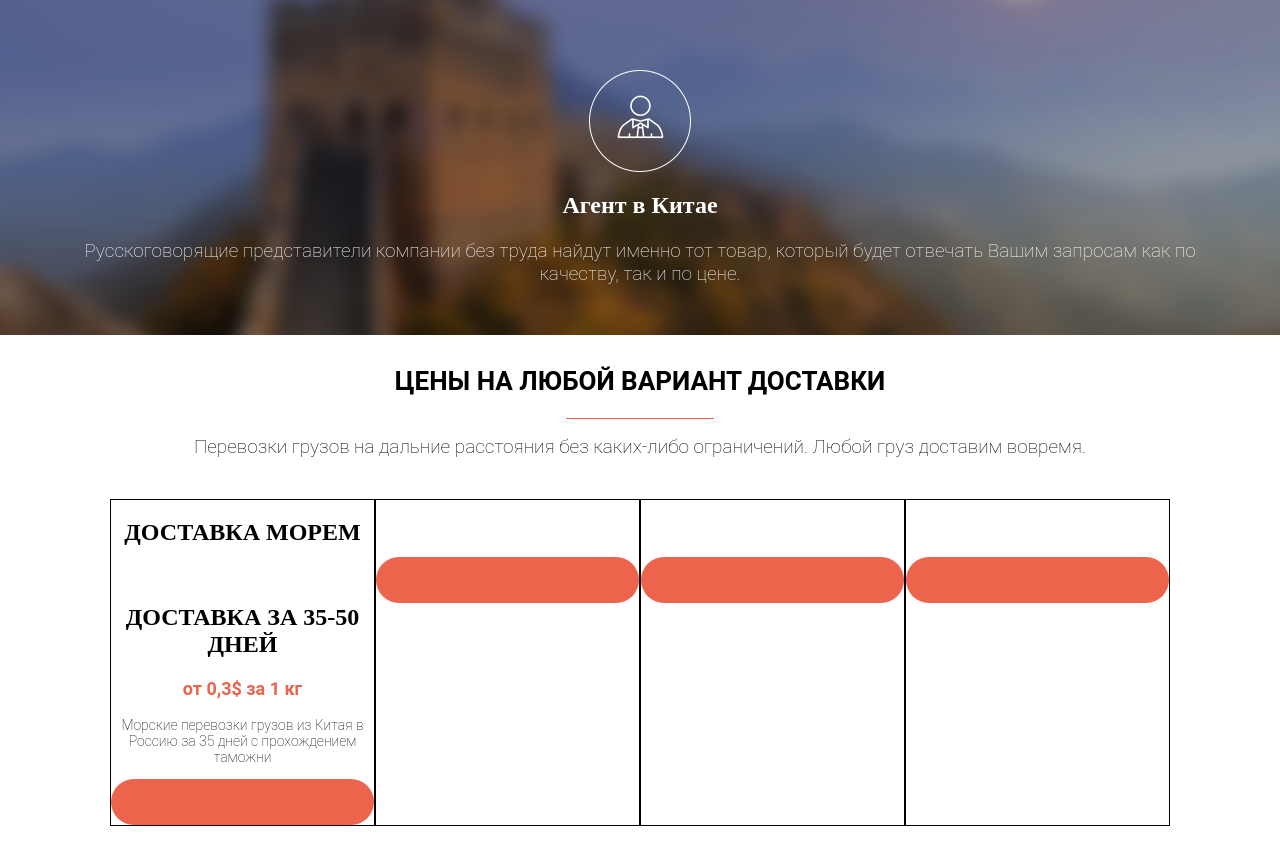
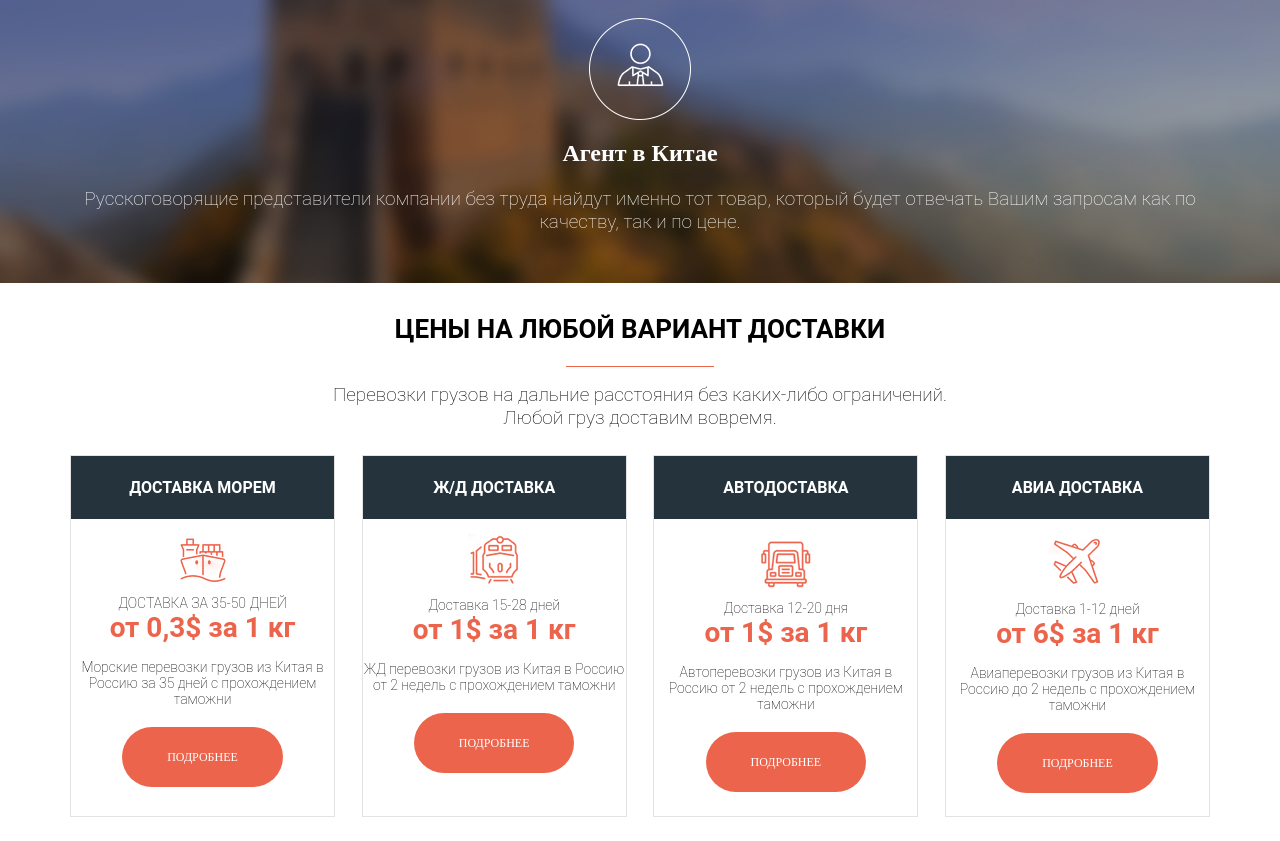
Before and after one commit to Ghoost17/First, a plain HTML site: page index.html in a window 1280 px wide. Shown: the part 2015-2856 px from the top of the page. After the commit the page ends 2832 px from the top, so only its background shows below. Drawn offline with Linux system fonts and the light colour scheme.

Commit message:
second comm

```diff
--- a/css/main.css
+++ b/css/main.css
@@ -199,12 +199,12 @@ li.menu1 a::after{
     padding: 20px 20px 85px 20px ;
 }
 
-#second, #four {
+#second {
     background: #fff;
     max-width:  1140px;
     display: flex;
-    margin: auto;
-    align-items: baseline;
+    margin:  auto;
+    align-items: center;
     text-align: center;
 
 }
@@ -216,7 +216,7 @@ li.menu1 a::after{
         background-color: #ec644b;
         margin: auto;
     }
-.container3 , .container4{
+.container3 {
 
     padding: 10px 0 10px 0;
     margin: auto;
@@ -235,18 +235,18 @@ li.menu1 a::after{
 
 }
 .container4{
+    width: 1140px;
     display: flex;
     flex-direction: row;
-    padding: 15px;
-    margin: auto;
+    padding: 15px 0 40px 0;
+    margin: 0 auto;
+    justify-content: space-between;
 }
 .container4 div{
-    width: 263px;
-    /* padding: 0px 40px 0 0; */
+    max-width: 360px;
+}
 
-    border: 1px solid black;
-}
-.container4 h3{
+.container4 h2{
     font-family: 'Roboto';
     font-weight: bold;
     font-size: 18px;
@@ -256,6 +256,7 @@ li.menu1 a::after{
     font-family: 'Roboto';
     font-weight: 100;
     font-size: 14px;
+    text-align: justify;
 }
 #thirth{
     background: url(../img/sc-bg.jpg) top center /cover;
@@ -282,5 +283,67 @@ li.menu1 a::after{
     font-weight: 100;
 }
 #four{
+    max-width: 1140px;
+    margin: 0 auto;
+    align-items: center;
+    text-align: center;
+}
+.container5 {
+    margin:  auto;
     display: flex;
+    flex-direction: row;
+    justify-content: space-between;
+    align-items: baseline;
 }
+.container5 div{
+
+    height: 360px;
+    border: 1px solid #e3e3e3 ;
+    max-width: 263px;
+}
+.container5 h1{
+    background: #25333c;
+    padding: 22px  ;
+    margin: 0;
+    color: white;
+    font-family: 'roboto';
+    font-size: 16px;
+    font-weight: bold;
+    text-transform: uppercase;
+}
+.container5 img{
+    padding-top: 15px;
+}
+.container5 h2{
+    margin: 0;
+    padding-top: 5px;
+    font-size: 14px;
+    font-family: 'Roboto';
+    font-weight: 50;
+
+}
+.container5 h3{
+    margin: 0;
+    color: #ec644b;
+    font-size: 28px;
+    font-family: 'Roboto'
+}
+.container5 p{
+    font-family: 'Roboto';
+    font-weight: 100;
+    font-size: 14px;
+    margin: 0 0 40px;
+    padding-top: 15px;
+}
+.buttom3{
+    margin: auto;
+    max-width: 160px;
+    color: #fff;
+    background: #ec644b;
+    font-size: 12px;
+    border-radius: 35px;
+    font-family: 'Roboto Regular';
+    text-decoration: none;
+    text-align: right;
+    padding: 23px 45px ;
+}
--- a/index.html
+++ b/index.html
@@ -199,7 +199,7 @@
                     </p>
                 </div>
                 <div>
-                    <img src="./img/L3.jpg" alt="">
+                    <img src="./img/L3.jpg" alt="" class=>
                     <h2>Мы всегда смотрим вперед</h2>
                     <p>
                         Философия нашей компании, делать себя и своих партнеров
@@ -229,45 +229,48 @@
                 <div class="liner"></div>
                 <h2>
                     Перевозки грузов на дальние расстояния
-                    без каких-либо ограничений.
+                    без каких-либо ограничений. <br>
                     Любой груз доставим вовремя.
                 </h2>
             </div>
         </section>
         <section id="four">
-            <div class="container4">
+            <div class="container5">
                 <div>
                     <h1>ДОСТАВКА МОРЕМ</h1>
-                    <img src="" alt="">
+                    <img src="./img/icon10.png" alt="">
                     <h2>ДОСТАВКА ЗА 35-50 ДНЕЙ</h2>
                     <h3>от 0,3$ за 1 кг</h3>
                     <p>Морские перевозки грузов из Китая в Россию за 35 дней
                         с прохождением таможни</p>
-                    <a href="#" class="buttom2"></a>
+                    <a href="#" class="buttom3">ПОДРОБНЕЕ</a>
                 </div>
                 <div>
-                    <h1></h1>
-                    <img src="" alt="">
-                    <h2></h2>
-                    <h3></h3>
-                    <p></p>
-                    <a href="#" class="buttom2"></a>
+                    <h1>Ж/Д доставка</h1>
+                    <img src="./img/icon11.png" alt="">
+                    <h2>Доставка 15-28 дней</h2>
+                    <h3>от 1$ за 1 кг</h3>
+                    <p>ЖД перевозки грузов из Китая в Россию от 2 недель
+                        с прохождением таможни</p>
+                    <a href="#" class="buttom3">ПОДРОБНЕЕ</a>
                 </div>
                 <div>
-                    <h1></h1>
-                    <img src="" alt="">
-                    <h2></h2>
-                    <h3></h3>
-                    <p></p>
-                    <a href="#" class="buttom2"></a>
+                    <h1>Автодоставка</h1>
+                    <img src="./img/icon13.png" alt="">
+                    <h2>Доставка 12-20 дня</h2>
+                    <h3>от 1$ за 1 кг</h3>
+                    <p>Автоперевозки грузов из Китая в Россию от 2 недель
+                        с прохождением таможни</p>
+                    <a href="#" class="buttom3">ПОДРОБНЕЕ</a>
                 </div>
                 <div>
-                    <h1></h1>
-                    <img src="" alt="">
-                    <h2></h2>
-                    <h3></h3>
-                    <p></p>
-                    <a href="#" class="buttom2"></a>
+                    <h1>Авиа доставка</h1>
+                    <img src="./img/icon14.png" alt="">
+                    <h2>Доставка 1-12 дней</h2>
+                    <h3>от 6$ за 1 кг</h3>
+                    <p>Авиаперевозки грузов из Китая в Россию до 2 недель
+                        с прохождением таможни</p>
+                    <a href="#" class="buttom3">ПОДРОБНЕЕ</a>
                 </div>
             </div>
         </section>
```
Also changed, not shown: img/icon10.png (added), img/icon11.png (added), img/icon13.png (added), img/icon14.png (added).
